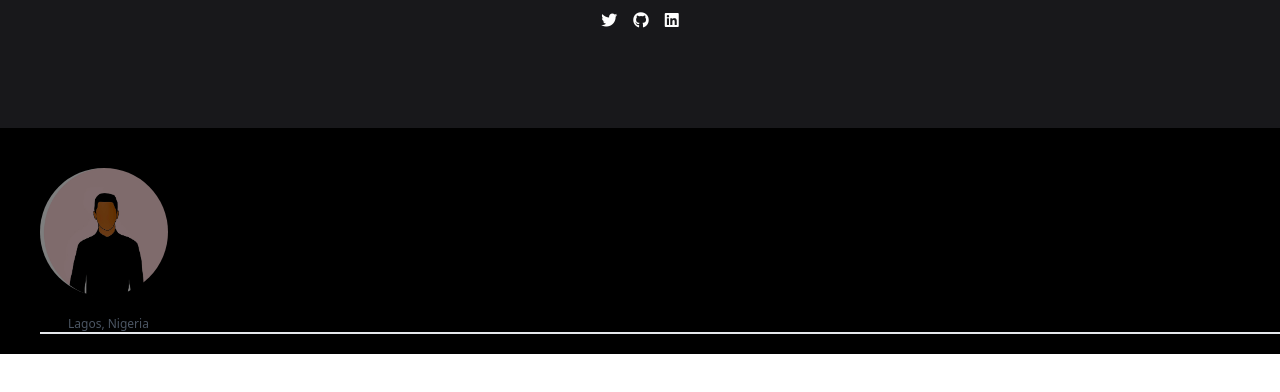
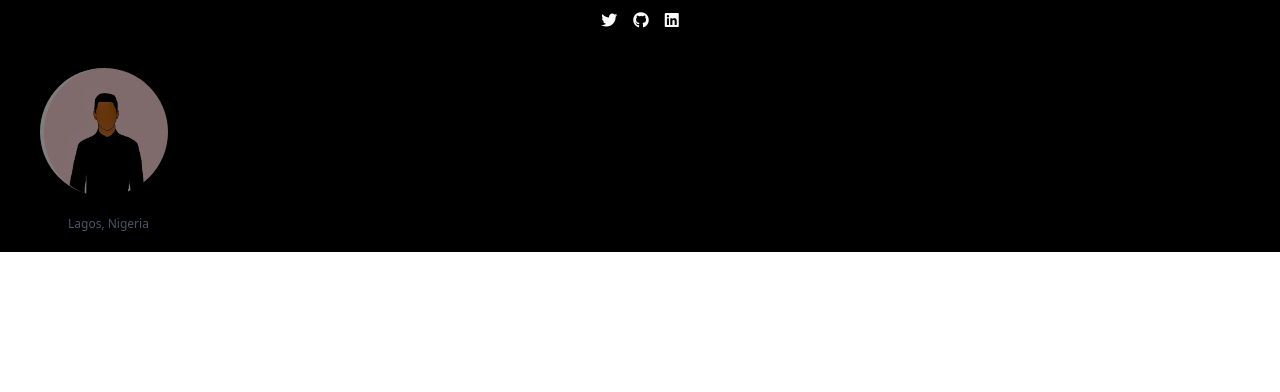
Before and after one commit to ikotun-dev/ikotun-site, a Vue app: page / in a window 1280 px wide. Shown: the top 392 px of the page. Built offline with nearby package versions, Linux system fonts and the light colour scheme.

Commit message:
changed colour

```diff
--- a/src/components/HeaDer.vue
+++ b/src/components/HeaDer.vue
@@ -4,8 +4,7 @@
           <div class="flex mt-5">
           <i class="fas fa-map-marker text-gray mr-4"></i><h3 class=" text-gray-600 text-xs">Lagos, Nigeria</h3>
           </div>
-          <hr/>
-          <hr/>
+
     </div>
   </template>
 
--- a/src/components/TopHead.vue
+++ b/src/components/TopHead.vue
@@ -1,5 +1,5 @@
 <template>
-    <div class="bg-zinc-900 w-full  h-32 flex justify-center">
+    <div class="bg-black w-full  flex justify-center">
         <div class="mt-3 flex">
             <i class="fab fa-twitter hover:text-zinc-500 text-white"></i>
             <i class="fab fa-github ml-4 mr-4 hover:text-zinc-500 text-white"></i>
```
